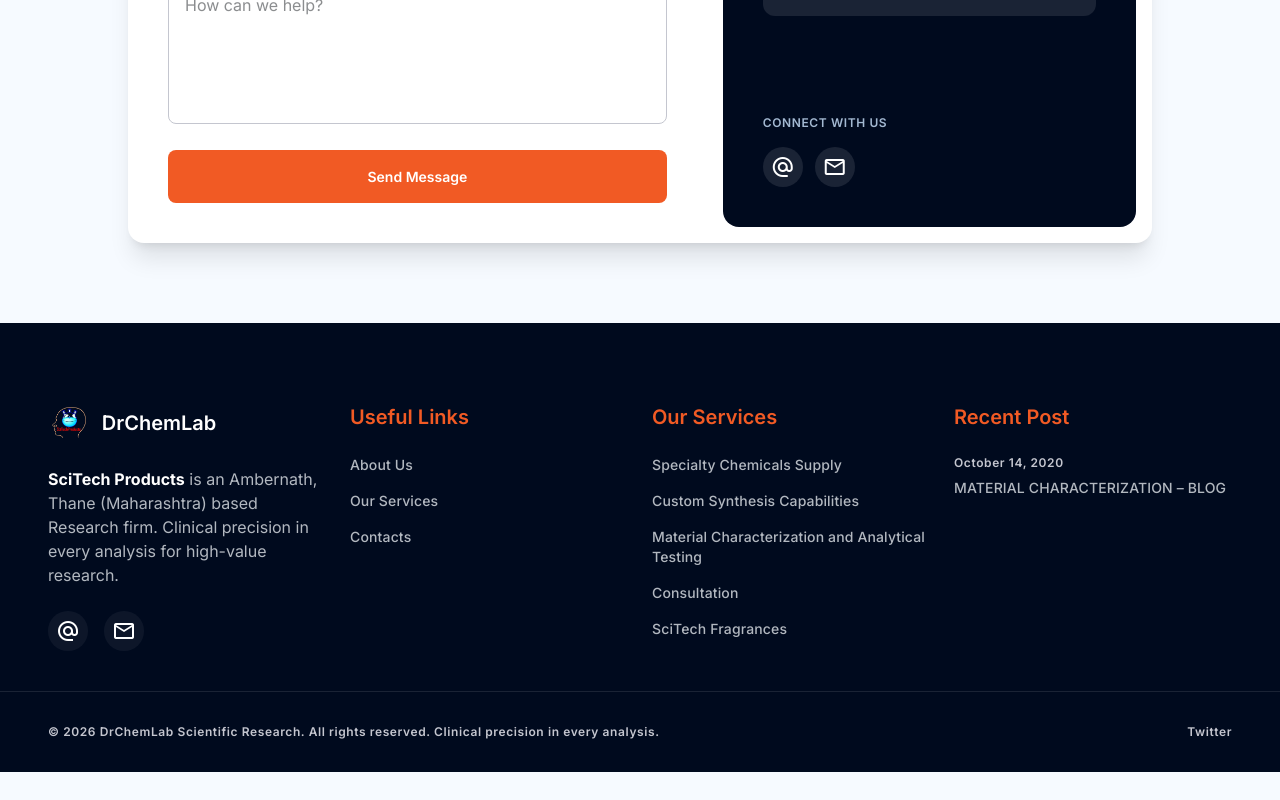
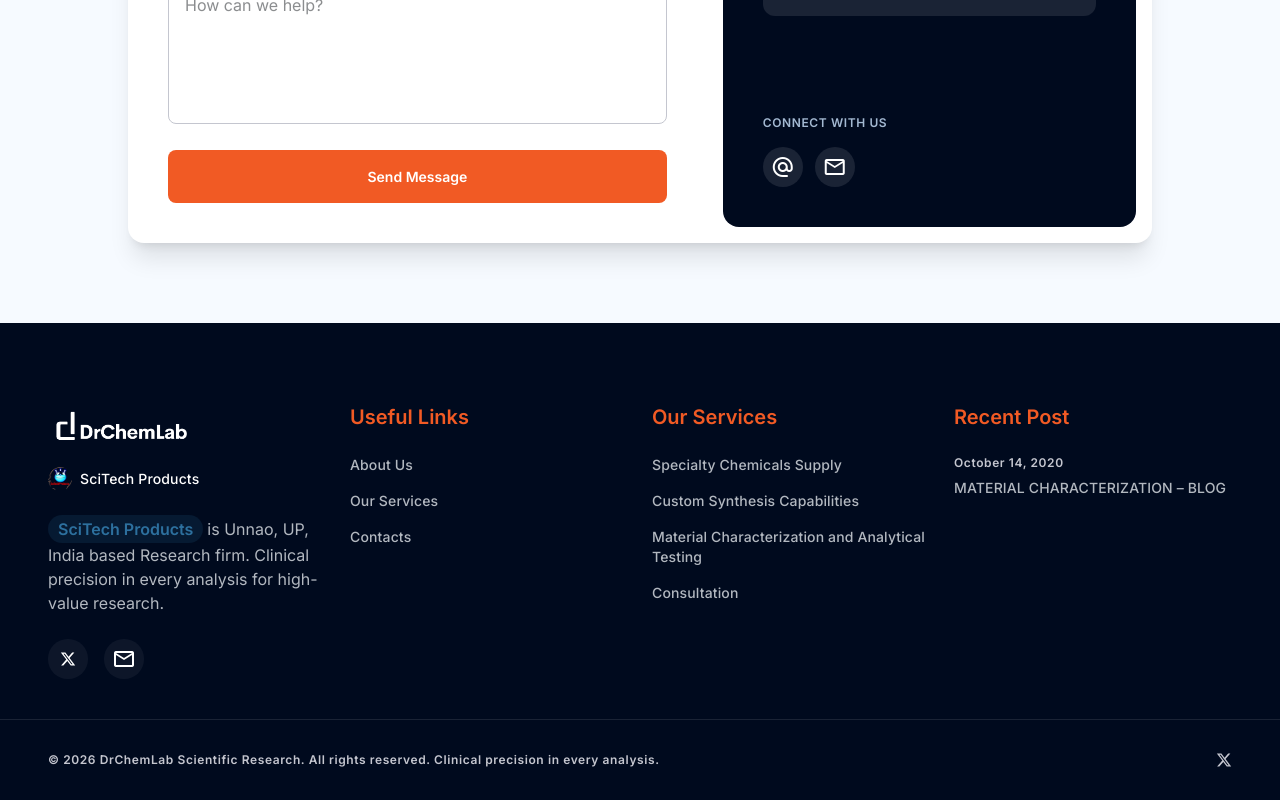
Before and after one commit to TheOneWhoCodess/dr-chemlab-, a Next.js app: page /contacts in a window 1280 px wide. Shown: the part 1104-1904 px from the top of the page. Before the commit the page ends 1876 px from the top, so only its background shows below. Built offline with nearby package versions, Linux system fonts and the light colour scheme.

Commit message:
fixed logo

```diff
--- a/components/Footer.tsx
+++ b/components/Footer.tsx
@@ -7,22 +7,31 @@
     <footer className="bg-primary text-lab-white">
       <div className="container-page grid grid-cols-1 gap-gutter pb-10 pt-20 md:grid-cols-4">
         <div className="col-span-1 space-y-6">
-          <div className="flex items-center gap-3">
+          <Image
+            src="/DrChemLab-4-Blue-font.png"
+            alt="DrChemLab"
+            width={160}
+            height={46}
+            className="h-9 w-auto brightness-0 invert sm:h-10"
+          />
+          <div className="flex items-center gap-2">
             <Image
               src="/scitech-logobg2.png"
-              alt="SciTech Products"
-              width={40}
-              height={38}
-              className="h-10 w-auto rounded p-1"
+              alt=""
+              width={24}
+              height={24}
+              className="h-6 w-6 shrink-0 rounded-full object-cover"
             />
-            <span className="text-title-lg font-heading text-lab-white">
-              DrChemLab
+            <span className="text-label-md font-semibold text-lab-white">
+              SciTech Products
             </span>
           </div>
           <p className="text-body-md text-surface-container-highest/80">
-            <strong className="text-lab-white">SciTech Products</strong> is an
-            Ambernath, Thane (Maharashtra) based Research firm. Clinical
-            precision in every analysis for high-value research.
+            <span className="mr-1 inline-block rounded-full bg-hero-blue/15 px-2.5 py-0.5 font-semibold text-hero-blue">
+              SciTech Products
+            </span>
+            is Unnao, UP, India based Research firm. Clinical precision in
+            every analysis for high-value research.
           </p>
           <div className="flex gap-4">
             <a
@@ -30,11 +39,15 @@
               target="_blank"
               rel="noreferrer"
               className="flex h-10 w-10 items-center justify-center rounded-full bg-white/5 transition-colors hover:bg-action-orange"
-              aria-label="Twitter"
+              aria-label="X (formerly Twitter)"
             >
-              <span className="material-symbols-outlined text-sm">
-                alternate_email
-              </span>
+              <svg
+                viewBox="0 0 24 24"
+                className="h-4 w-4 fill-current"
+                aria-hidden="true"
+              >
+                <path d="M18.244 2.25h3.308l-7.227 8.26 8.502 11.24H16.17l-5.214-6.817L4.99 21.75H1.68l7.73-8.835L1.254 2.25H8.08l4.713 6.231zm-1.161 17.52h1.833L7.084 4.126H5.117z" />
+              </svg>
             </a>
             <a
               href="mailto:info@drchemlab.com"
@@ -84,14 +97,6 @@
                 </Link>
               </li>
             ))}
-            <li>
-              <Link
-                href="/service/scitech-fragrances"
-                className="transition-colors hover:text-lab-white"
-              >
-                SciTech Fragrances
-              </Link>
-            </li>
           </ul>
         </div>
 
@@ -105,7 +110,7 @@
                 October 14, 2020
               </span>
               <span className="text-label-md text-surface-container-highest/80 transition-colors group-hover:text-lab-white">
-                MATERIAL CHARACTERIZATION &ndash; BLOG
+                MATERIAL CHARACTERIZATION – BLOG
               </span>
             </Link>
           </div>
@@ -119,8 +124,20 @@
             All rights reserved. Clinical precision in every analysis.
           </p>
           <div className="text-label-sm flex gap-gutter text-outline-variant">
-            <a href="https://twitter.com/DrChemLab1" target="_blank" rel="noreferrer" className="transition-colors hover:text-action-orange">
-              Twitter
+            <a
+              href="https://twitter.com/DrChemLab1"
+              target="_blank"
+              rel="noreferrer"
+              aria-label="X (formerly Twitter)"
+              className="transition-colors hover:text-action-orange"
+            >
+              <svg
+                viewBox="0 0 24 24"
+                className="h-4 w-4 fill-current"
+                aria-hidden="true"
+              >
+                <path d="M18.244 2.25h3.308l-7.227 8.26 8.502 11.24H16.17l-5.214-6.817L4.99 21.75H1.68l7.73-8.835L1.254 2.25H8.08l4.713 6.231zm-1.161 17.52h1.833L7.084 4.126H5.117z" />
+              </svg>
             </a>
           </div>
         </div>
```
